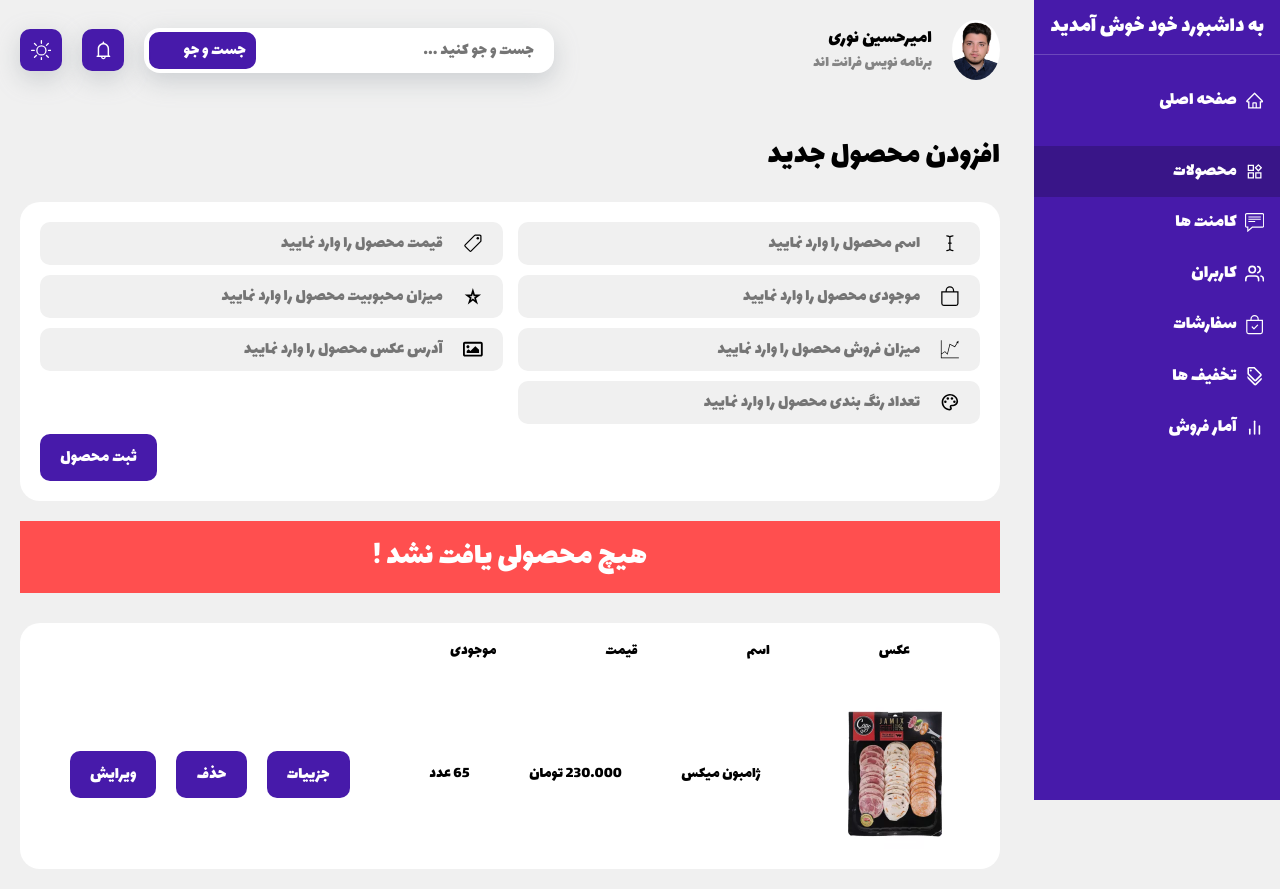
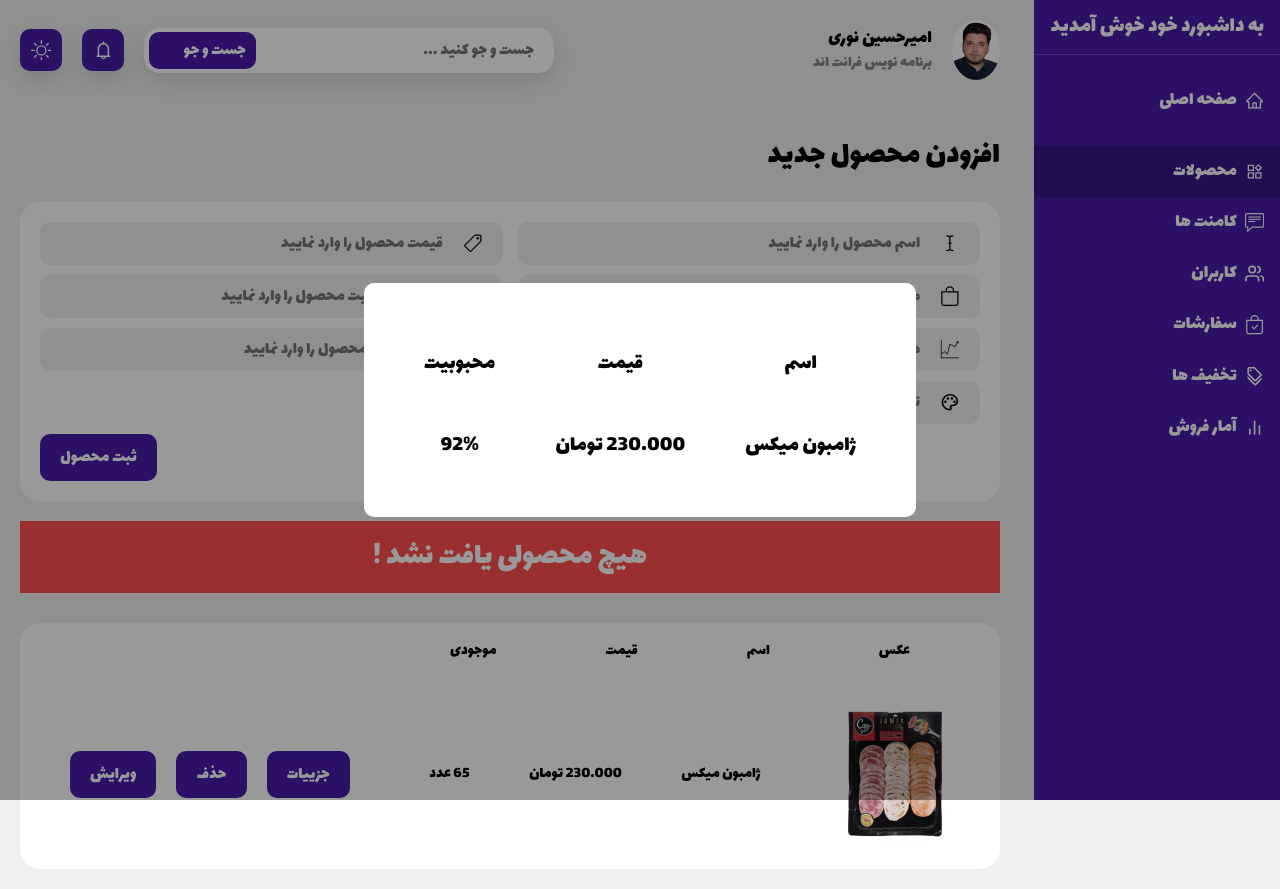
Before and after one commit to AmirNouri-dev/cms-farsi, a React (Vite) app: page /products in a window 1280 px wide. Built offline with nearby package versions, Linux system fonts and the light colour scheme.

Commit message:
code details modal

```diff
--- a/src/Components/DetailsModal/DetailsModal.css
+++ b/src/Components/DetailsModal/DetailsModal.css
@@ -0,0 +1,21 @@
+.details-modal {
+  font-size: 1.4rem;
+  padding: 30px;
+  background-color: var(--white);
+  border-radius: 10px;
+  -webkit-border-radius: 10px;
+  -moz-border-radius: 10px;
+  -ms-border-radius: 10px;
+  -o-border-radius: 10px;
+}
+.cms-table {
+  margin-top: 10px;
+  width: 100%;
+}
+.cms-table tr {
+  text-align: center;
+}
+.cms-table th,
+.cms-table td {
+  padding: 30px;
+}
--- a/src/Components/DetailsModal/DetailsModal.jsx
+++ b/src/Components/DetailsModal/DetailsModal.jsx
@@ -1,5 +1,26 @@
 import React from "react";
 import "./DetailsModal.css";
 export default function DetailsModal() {
-  return <div></div>;
+  return (
+    <div className="modal-parent active">
+      <div className="details-modal">
+        <table className="cms-table">
+          <thead>
+            <tr>
+              <th>اسم</th>
+              <th>قیمت</th>
+              <th>محبوبیت</th>
+            </tr>
+          </thead>
+          <tbody>
+            <tr>
+              <th>ژامبون میکس</th>
+              <th>230.000 تومان</th>
+              <th>92%</th>
+            </tr>
+          </tbody>
+        </table>
+      </div>
+    </div>
+  );
 }
--- a/src/Components/ProductsTable/ProductsTable.jsx
+++ b/src/Components/ProductsTable/ProductsTable.jsx
@@ -1,6 +1,7 @@
 import React, { useState } from "react";
 import "./ProductsTable.css";
 import DeleteModal from "../DeleteModal/DeleteModal";
+import DetailsModal from "../DetailsModal/DetailsModal";
 
 export default function ProductsTable() {
   const [isShowDeleteModal, setIsShowDeleteModal] = useState(false);
@@ -51,6 +52,7 @@ export default function ProductsTable() {
       {isShowDeleteModal && (
         <DeleteModal submitAction={submitAction} cancelAction={cancelAction} />
       )}
+      <DetailsModal></DetailsModal>
     </>
   );
 }
```
